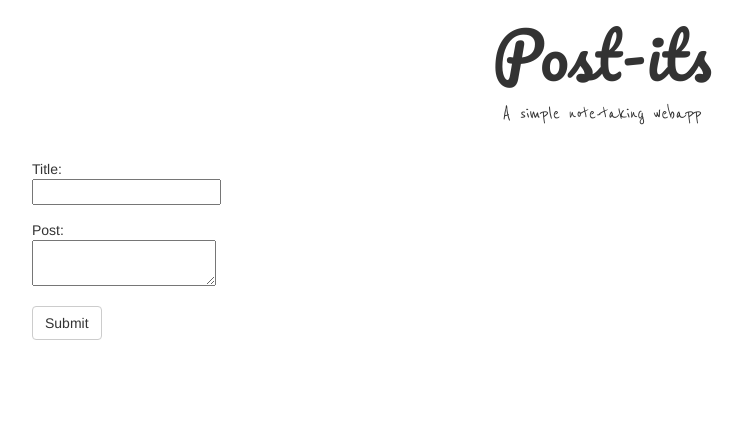
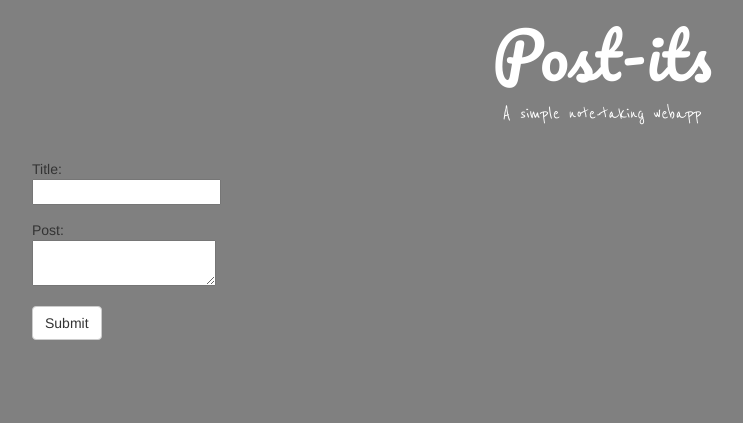
Before and after one commit to dossier-hash/Post-its, a Flask app: page / in a window 1280 px wide. Shown: the top 423 px of the page, without its empty margins (38-781 px from the left). Run offline with Flask 2, Linux system fonts and the light colour scheme; data that the repository does not hold is empty; parts of the project's set-up code (start-up, migrations or seed data) failed here and were passed over; some libraries are stand-ins or nearby versions.

Commit message:
Changed bg color

```diff
--- a/main.py
+++ b/main.py
@@ -47,4 +47,4 @@ def delete(id):
 		return "There was a problem deleting"
 
 if __name__ == '__main__':
-	app.run(debug=false)
+	app.run(debug=False)
--- a/templates/home.html
+++ b/templates/home.html
@@ -2,9 +2,12 @@
 
 {% block content %}
 	<style>
-
+		body {
+			background-color: gray;
+		}
 		.jumbotron {
 			background-color: inherit;
+			color: white;
 			padding-top: 0%;
 			padding-bottom: 0%;
 			text-align: center;
```
Also changed, not shown: app.db.
